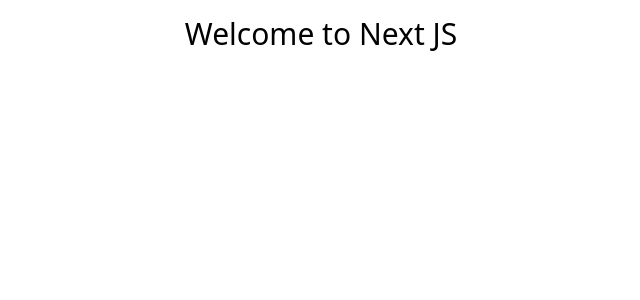
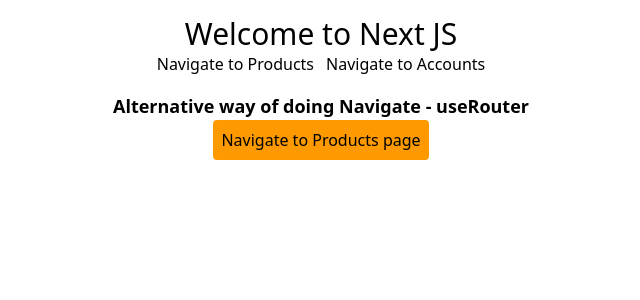
Before and after one commit to aswazone/next-js-journey, a Next.js app: page / in a window 1280 px wide. Shown: the top 300 px of the page, without its empty margins (319-959 px from the left). Built offline with nearby package versions, Linux system fonts and the light colour scheme.

Commit message:
feat(home):Navigations by -> useRouter, Link and redirect in (server Comp)

```diff
--- a/src/app/account/page.js
+++ b/src/app/account/page.js
@@ -1,4 +1,10 @@
+import { redirect } from "next/navigation";
+
 export default function Accounts(){
+        //make a conditonal redirect
+        let userProfileInfo = null;
+        if(!userProfileInfo) redirect('profile')
+
     return <div className="p-3 bg-teal-800">
         <h1>Accounts page</h1>
     </div>
--- a/src/app/page.js
+++ b/src/app/page.js
@@ -1,12 +1,28 @@
+'use client'
+import Link from "next/link";
+import { useRouter } from "next/navigation";
 
 
 //index route
 export default function Home() {
 
+  const router = useRouter();
+
+  const handleNavigate = () =>{
+    router.push('product')
+  }
+
   return (
     <center className="p-4">
       <h1 className="text-3xl">Welcome to Next JS</h1>
-
+      <div className="flex justify-center gap-3">
+        <Link href={'product'}>Navigate to Products</Link>
+        <Link href={'account'}>Navigate to Accounts</Link>
+      </div>
+      <div className="mt-4">
+        <h1 className="text-lg font-bold">Alternative way of doing Navigate - useRouter </h1>
+        <button onClick={handleNavigate} className="btn bg-amber-500 p-2 rounded hover:bg-amber-400">Navigate to Products page</button>
+      </div>
     </center>
   );
 }
--- /dev/null
+++ b/src/app/profile/page.js
@@ -0,0 +1,9 @@
+
+
+function Profile() {
+  return (
+    <div>Profile</div>
+  )
+}
+
+export default Profile
```
